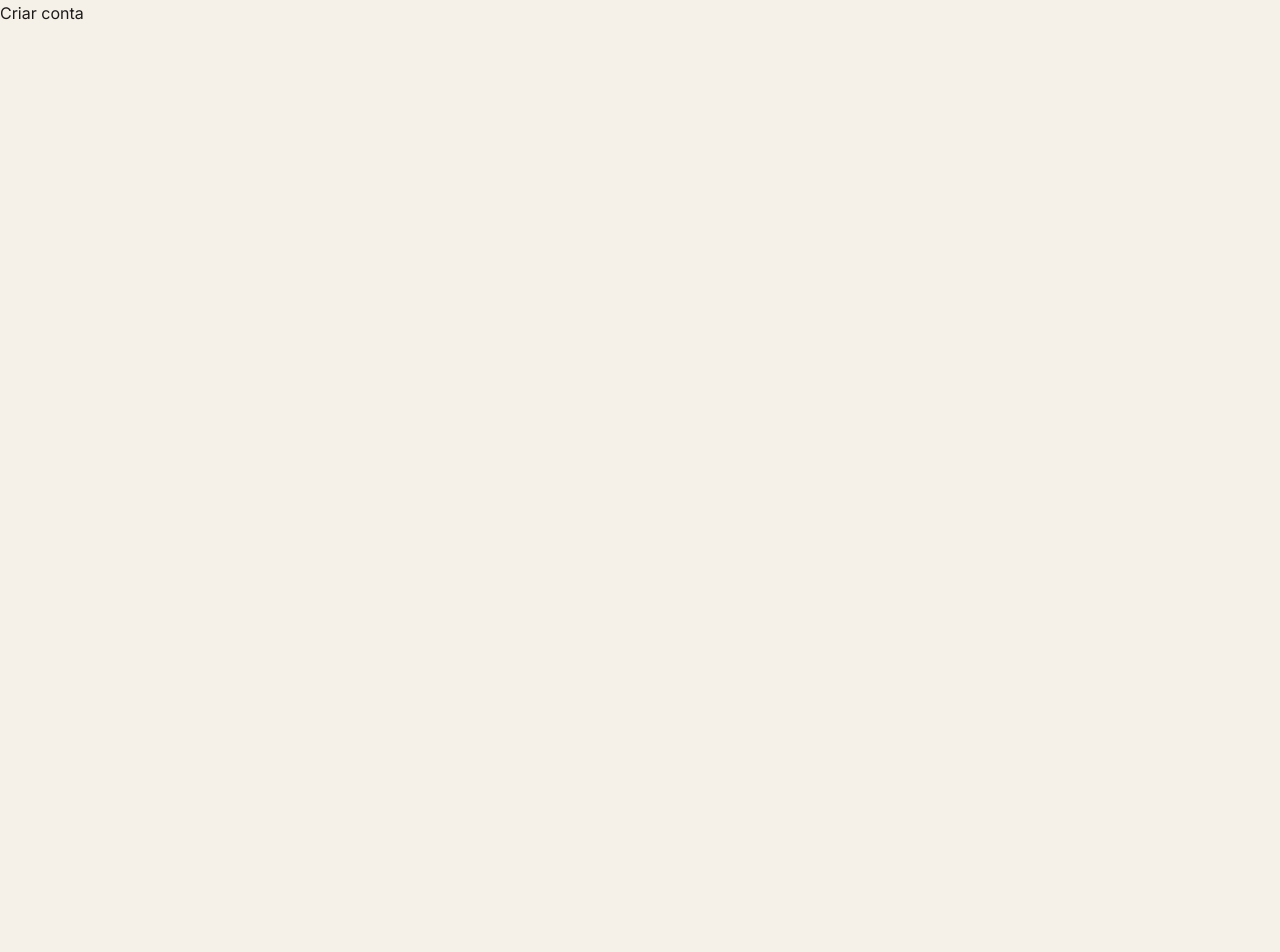
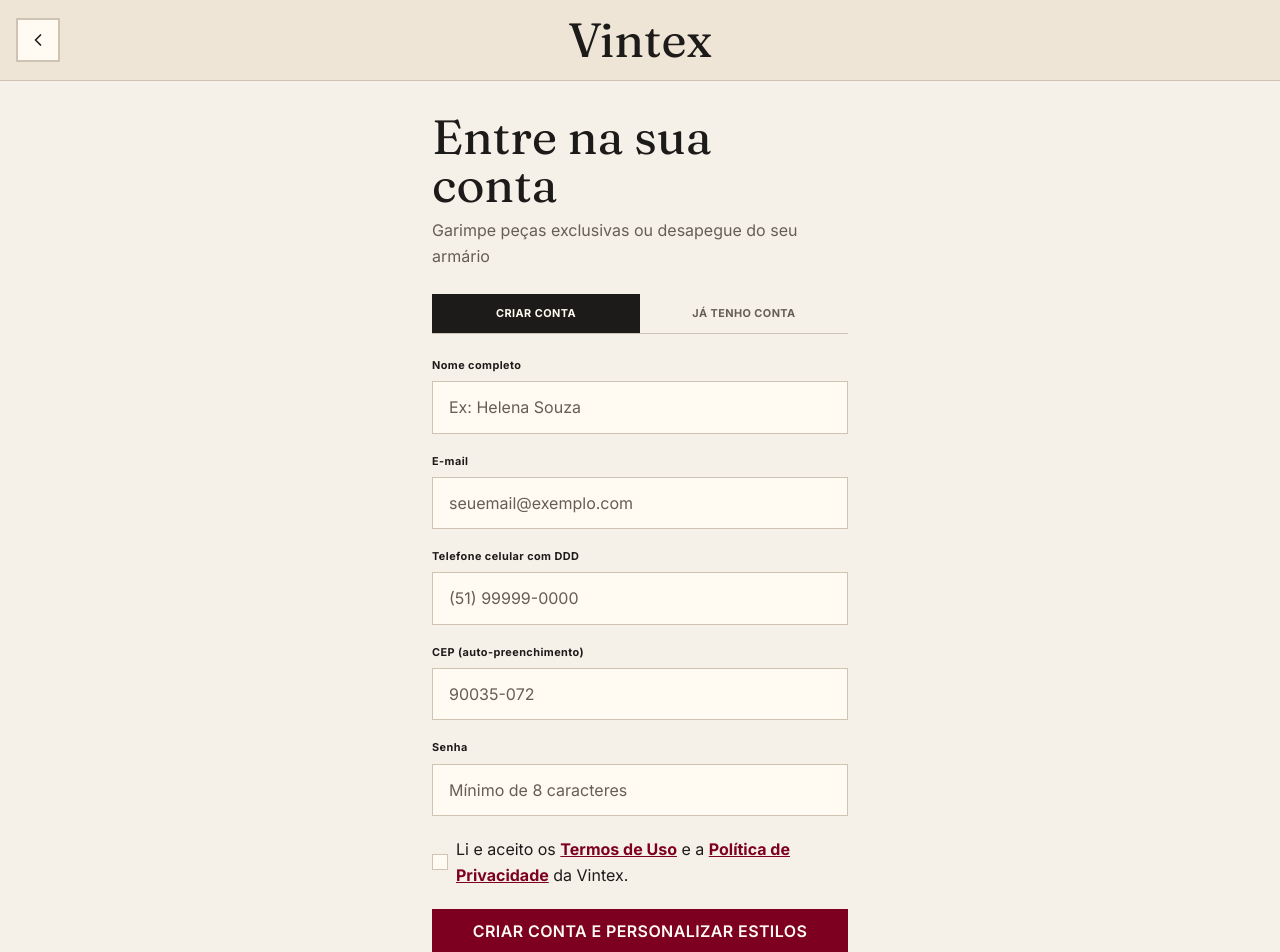
Before and after one commit to Vintex-Ages/vintex-prod, a React (Vite) app in the folder front-end/: page /register in a window 1280 px wide. Shown: the top 952 px of the page. Before the commit the page ends 800 px from the top, so only its background shows below. Built offline with nearby package versions, Linux system fonts and the light colour scheme; no server answers.

Commit message:
feat(auth): implementa a tela de cadastro de comprador (FE-US002-1)

```diff
--- a/front-end/src/App.tsx
+++ b/front-end/src/App.tsx
@@ -1,10 +1,13 @@
 import { BrowserRouter } from 'react-router-dom';
+import { AuthProvider } from '@/context/AuthContext';
 import AppRoutes from '@/routes/AppRoutes';
 
 function App() {
   return (
     <BrowserRouter>
-      <AppRoutes />
+      <AuthProvider>
+        <AppRoutes />
+      </AuthProvider>
     </BrowserRouter>
   );
 }
--- a/front-end/src/pages/Auth/Register/Register.tsx
+++ b/front-end/src/pages/Auth/Register/Register.tsx
@@ -1,9 +1,291 @@
-/** Placeholder do Cadastro — conteúdo real vem na task de tela correspondente. */
+import { useEffect, useState, type FormEvent, type MouseEvent } from 'react';
+import { Link, useNavigate } from 'react-router-dom';
+import Button from '@/components/common/Button';
+import Checkbox from '@/components/common/Checkbox';
+import IconButton from '@/components/common/IconButton';
+import InputField from '@/components/common/InputField';
+import { useAuth } from '@/context/useAuth';
+import { paths } from '@/routes/paths';
+import { AuthError, register } from '@/services/authService';
+import { CepError, lookupAddress, type CepAddress } from '@/services/cepService';
+
+const EMAIL_PATTERN = /^[^\s@]+@[^\s@]+\.[^\s@]+$/;
+const MIN_PASSWORD_LENGTH = 8;
+
+type CepStatus = 'idle' | 'loading' | 'resolved' | 'not_found' | 'error';
+type FieldErrors = Partial<Record<'name' | 'email' | 'password' | 'cep' | 'terms', string>>;
+
+/** `12345678` → `12345-678`; mantém só dígitos, no máximo 8. */
+function formatCep(raw: string): string {
+  const digits = raw.replace(/\D/g, '').slice(0, 8);
+  return digits.length > 5 ? `${digits.slice(0, 5)}-${digits.slice(5)}` : digits;
+}
+
+function BackIcon() {
+  return (
+    <svg
+      aria-hidden="true"
+      viewBox="0 0 24 24"
+      className="h-5 w-5"
+      fill="none"
+      stroke="currentColor"
+      strokeWidth="2"
+    >
+      <path strokeLinecap="round" strokeLinejoin="round" d="M15 18l-6-6 6-6" />
+    </svg>
+  );
+}
+
+/** Impede o link de navegar e de repassar o clique pro checkbox (ver JSDoc de `Checkbox`). */
+function preventLinkActivation(event: MouseEvent<HTMLAnchorElement>) {
+  event.preventDefault();
+}
+
+/**
+ * Tela de cadastro de comprador (FE-US002-1). Monta os componentes de
+ * formulário; a chamada de cadastro vive em `authService`, a resolução de
+ * endereço por CEP em `cepService` (só exibição — não integra o payload).
+ *
+ * Usage:
+ *   import Register from '@/pages/Auth/Register/Register';
+ *   <Route path={paths.register} element={<Register />} />
+ */
 function Register() {
+  const navigate = useNavigate();
+  const { login } = useAuth();
+
+  const [name, setName] = useState('');
+  const [email, setEmail] = useState('');
+  const [phone, setPhone] = useState('');
+  const [cep, setCep] = useState('');
+  const [password, setPassword] = useState('');
+  const [termsAccepted, setTermsAccepted] = useState(false);
+
+  const [cepStatus, setCepStatus] = useState<CepStatus>('idle');
+  const [cepAddress, setCepAddress] = useState<CepAddress | null>(null);
+
+  const [fieldErrors, setFieldErrors] = useState<FieldErrors>({});
+  const [submitting, setSubmitting] = useState(false);
+  const [submitError, setSubmitError] = useState<string | null>(null);
+
+  // Resolve o CEP assim que os 8 dígitos são digitados; não envia nada ao back.
+  useEffect(() => {
+    const digits = cep.replace(/\D/g, '');
+    if (digits.length !== 8) {
+      setCepStatus('idle');
+      setCepAddress(null);
+      return;
+    }
+
+    let active = true;
+    setCepStatus('loading');
+
+    lookupAddress(digits)
+      .then((address) => {
+        if (!active) return;
+        setCepAddress(address);
+        setCepStatus(address ? 'resolved' : 'not_found');
+      })
+      .catch((error) => {
+        if (!active) return;
+        setCepAddress(null);
+        setCepStatus('error');
+        if (!(error instanceof CepError)) throw error;
+      });
+
+    return () => {
+      active = false;
+    };
+  }, [cep]);
+
+  function validate(): FieldErrors {
+    const errors: FieldErrors = {};
+    if (!name.trim()) errors.name = 'Informe seu nome completo.';
+    if (!EMAIL_PATTERN.test(email)) errors.email = 'Informe um e-mail válido.';
+    if (password.length < MIN_PASSWORD_LENGTH) {
+      errors.password = `A senha precisa de pelo menos ${MIN_PASSWORD_LENGTH} caracteres.`;
+    }
+    if (cepStatus !== 'resolved') errors.cep = 'Informe um CEP válido.';
+    if (!termsAccepted) errors.terms = 'É preciso aceitar os termos para continuar.';
+    return errors;
+  }
+
+  async function handleSubmit(event: FormEvent<HTMLFormElement>) {
+    event.preventDefault();
+    const errors = validate();
+    setFieldErrors(errors);
+    if (Object.keys(errors).length > 0) return;
+
+    setSubmitting(true);
+    setSubmitError(null);
+
+    try {
+      const { user, token } = await register({
+        name: name.trim(),
+        email: email.trim(),
+        password,
+        phone: phone.trim() || undefined,
+      });
+      login(user, token);
+      navigate(paths.onboarding);
+    } catch (error) {
+      setSubmitError(
+        error instanceof AuthError ? error.message : 'Não foi possível criar sua conta agora.',
+      );
+    } finally {
+      setSubmitting(false);
+    }
+  }
+
+  const cepHelperText =
+    cepStatus === 'loading'
+      ? 'Buscando endereço...'
+      : cepStatus === 'not_found'
+        ? 'CEP não encontrado.'
+        : cepStatus === 'error'
+          ? 'Não foi possível consultar o CEP agora.'
+          : undefined;
+
   return (
-    <main>
-      <h1>Criar conta</h1>
-    </main>
+    <div className="flex min-h-screen flex-col bg-papel">
+      <header className="relative flex items-center justify-center border-b border-linha bg-papel-profundo px-4 py-4">
+        <div className="absolute left-4">
+          <IconButton icon={<BackIcon />} ariaLabel="Voltar" onClick={() => navigate(-1)} />
+        </div>
+        <span className="font-display text-h2 text-tinta">Vintex</span>
+      </header>
+
+      <main className="mx-auto w-full max-w-md flex-1 px-4 py-8">
+        <h1 className="font-display text-h2 text-tinta">Entre na sua conta</h1>
+        <p className="mt-2 text-body text-texto-auxiliar">
+          Garimpe peças exclusivas ou desapegue do seu armário
+        </p>
+
+        <div className="mt-6 flex border-b border-linha">
+          <span
+            aria-current="page"
+            className="flex-1 bg-tinta py-3 text-center text-label font-bold text-branco-quente"
+          >
+            CRIAR CONTA
+          </span>
+          <Link
+            to={paths.login}
+            className="flex-1 py-3 text-center text-label font-bold text-texto-auxiliar hover:text-tinta focus-visible:outline focus-visible:outline-2 focus-visible:outline-offset-2 focus-visible:outline-tinta"
+          >
+            JÁ TENHO CONTA
+          </Link>
+        </div>
+
+        <form className="mt-6 flex flex-col gap-5" onSubmit={handleSubmit} noValidate>
+          <InputField
+            id="name"
+            label="Nome completo"
+            placeholder="Ex: Helena Souza"
+            value={name}
+            onChange={setName}
+            error={fieldErrors.name}
+            disabled={submitting}
+          />
+          <InputField
+            id="email"
+            label="E-mail"
+            type="email"
+            placeholder="seuemail@exemplo.com"
+            value={email}
+            onChange={setEmail}
+            error={fieldErrors.email}
+            disabled={submitting}
+          />
+          <InputField
+            id="phone"
+            label="Telefone celular com DDD"
+            type="tel"
+            placeholder="(51) 99999-0000"
+            value={phone}
+            onChange={setPhone}
+            disabled={submitting}
+          />
+          <div>
+            <InputField
+              id="cep"
+              label="CEP (auto-preenchimento)"
+              placeholder="90035-072"
+              value={cep}
+              onChange={(value) => setCep(formatCep(value))}
+              error={fieldErrors.cep}
+              helperText={cepHelperText}
+              disabled={submitting}
+            />
+            {cepStatus === 'resolved' && cepAddress ? (
+              <p className="mt-1 text-label text-vermelho-escuro">
+                📍 {cepAddress.neighborhood}, {cepAddress.city} — {cepAddress.state}
+              </p>
+            ) : null}
+          </div>
+          <InputField
+            id="password"
+            label="Senha"
+            type="password"
+            placeholder="Mínimo de 8 caracteres"
+            value={password}
+            onChange={setPassword}
+            error={fieldErrors.password}
+            disabled={submitting}
+          />
+
+          <div>
+            <Checkbox
+              id="terms"
+              checked={termsAccepted}
+              onChange={setTermsAccepted}
+              disabled={submitting}
+              label={
+                <>
+                  Li e aceito os{' '}
+                  <a
+                    href="#"
+                    onClick={preventLinkActivation}
+                    className="font-bold text-vermelho-escuro underline"
+                  >
+                    Termos de Uso
+                  </a>{' '}
+                  e a{' '}
+                  <a
+                    href="#"
+                    onClick={preventLinkActivation}
+                    className="font-bold text-vermelho-escuro underline"
+                  >
+                    Política de Privacidade
+                  </a>{' '}
+                  da Vintex.
+                </>
+              }
+            />
+            {fieldErrors.terms ? (
+              <p role="alert" className="mt-1 text-label text-vermelho-escuro">
+                {fieldErrors.terms}
+              </p>
+            ) : null}
+          </div>
+
+          {submitError ? (
+            <p role="alert" className="text-body text-vermelho-escuro">
+              {submitError}
+            </p>
+          ) : null}
+
+          <Button
+            type="submit"
+            variant="primary"
+            fullWidth
+            disabled={submitting}
+            className="uppercase tracking-wide"
+          >
+            {submitting ? 'Criando conta...' : 'Criar conta e personalizar estilos'}
+          </Button>
+        </form>
+      </main>
+    </div>
   );
 }
 
```
Also changed, not shown: 2 other files (tests, documents, lock files or other folders).
